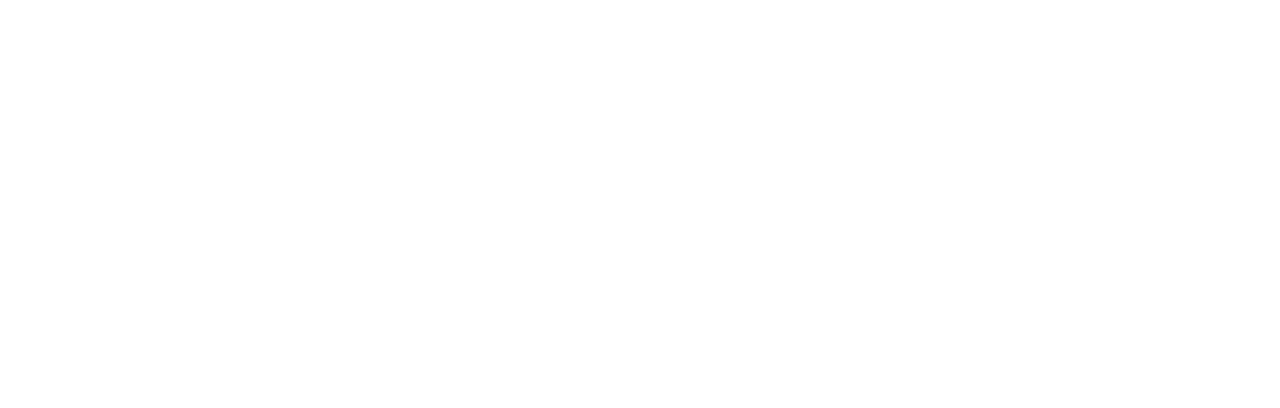
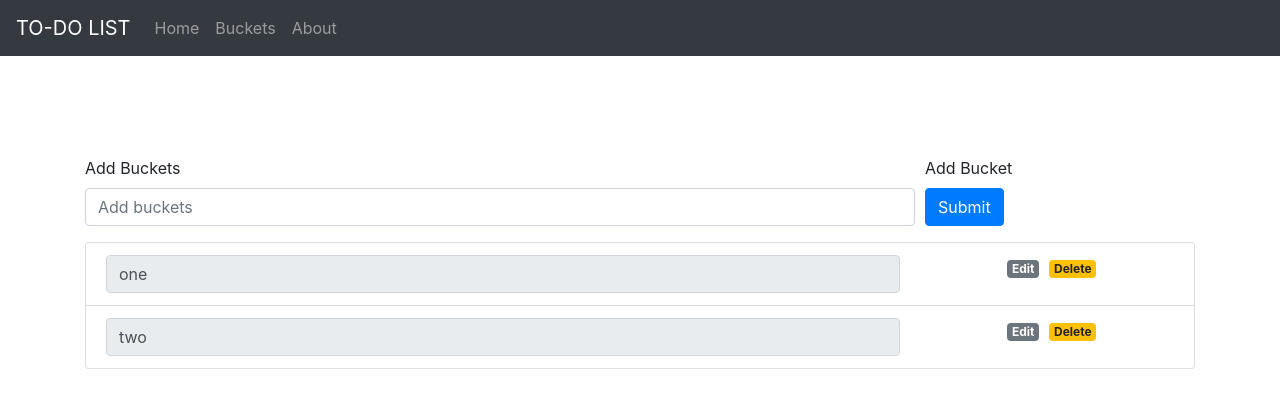
Before and after one commit to amaaanpatel/todolist, a React (Create React App) app in the folder todo/: page /bucket in a window 1280 px wide. Shown: the top 408 px of the page. Built offline with nearby package versions, Linux system fonts and the light colour scheme.

Commit message:
refactor

```diff
--- a/todo/src/Components/navbar/navbar.js
+++ b/todo/src/Components/navbar/navbar.js
@@ -10,7 +10,7 @@ const NavBar = ()=>{
             <Navbar.Collapse id="basic-navbar-nav">
                 <Nav className="mr-auto">
                     <Nav.Link href="/">Home</Nav.Link>
-                    <Nav.Link href="list">Buckets</Nav.Link>
+                    <Nav.Link href="bucket">Buckets</Nav.Link>
                     <Nav.Link href="about">About</Nav.Link>
                 </Nav>
             </Navbar.Collapse>
--- a/todo/src/Pages/List/List.js
+++ b/todo/src/Pages/bucket/bucket.js
@@ -5,7 +5,7 @@ import InputComp from '../../Components/InputComp/InputComp';
 // importing the components from react Bootstrap
 import { Container, ListGroup } from 'react-bootstrap';
 
-class List extends Component {
+class bucket extends Component {
     constructor() {
         super();
         this.state = {
@@ -60,4 +60,4 @@ class List extends Component {
     }
 }
 
-export default List;
+export default bucket;
--- a/todo/src/index.js
+++ b/todo/src/index.js
@@ -2,7 +2,7 @@ import React from 'react';
 import ReactDOM from 'react-dom';
 import './index.css';
 import Home from './Pages/Home/Home'
-import List from './Pages/List/List'
+import bucket from './Pages/bucket/bucket'
 import reportWebVitals from './reportWebVitals';
 import {
   Route,
@@ -16,7 +16,7 @@ ReactDOM.render(
       {/* <App /> */}
       <Switch>
         <Route exact path="/" component={Home} />
-        <Route exact path="/list" component={List} />
+        <Route exact path="/bucket" component={bucket} />
       </Switch>
     </Router>
   </React.StrictMode>,
```
Also changed, not shown: todo/src/Pages/bucket/List.css (added), 1 other file (tests, documents, lock files or other folders).
